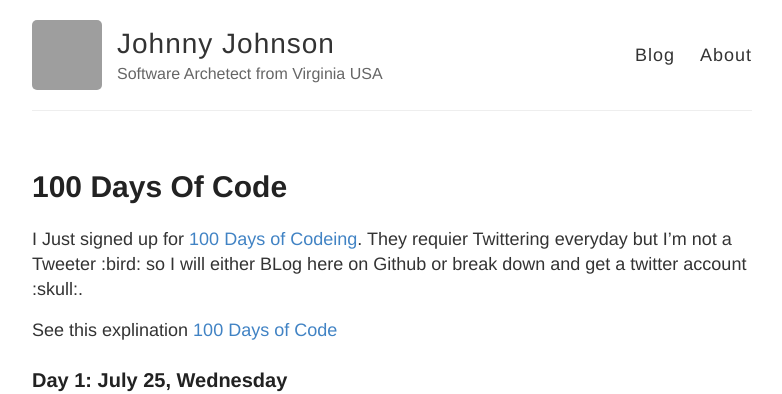
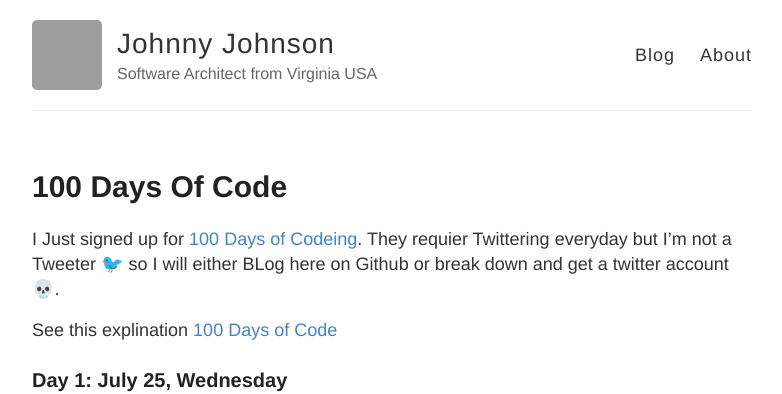
Before and after one commit to Johnny2136/johnny2136.github.io, a Jekyll site: the page built from index.html, in a window 1280 px wide, cut to the strip 0-394 px from the top of the page. Shown: the whole strip, without its empty margins (248-1030 px from the left). Built offline with Jekyll 4.4.1, drawn with Linux system fonts in a browser that asks for light colours; emoji names are drawn with the system emoji font; grey boxes are pictures that could not be loaded.

Commit message:
Update _config.yml

```diff
--- a/_config.yml
+++ b/_config.yml
@@ -6,7 +6,7 @@
 name: Johnny Johnson
 
 # Short bio or description (displayed in the header)
-description: Software Archetect from Virginia USA
+description: Software Architect from Virginia USA
 
 # URL of your avatar or profile pic (you could use your GitHub profile pic)
 avatar: https://avatars1.githubusercontent.com/u/6976295?s=400&u=7d3edb157c6f0a0bb1e1d9b2d349be14b7d3e35a&v=4
@@ -38,6 +38,9 @@ disqus: https-johnny2136-github-io
 
 # Enter your Google Analytics web tracking code (e.g. UA-2110908-2) to activate tracking
 google_analytics:
+
+plugins:
+  - jemoji
 
 # Your website URL (e.g. http://barryclark.github.io or http://www.barryclark.co)
 
```
